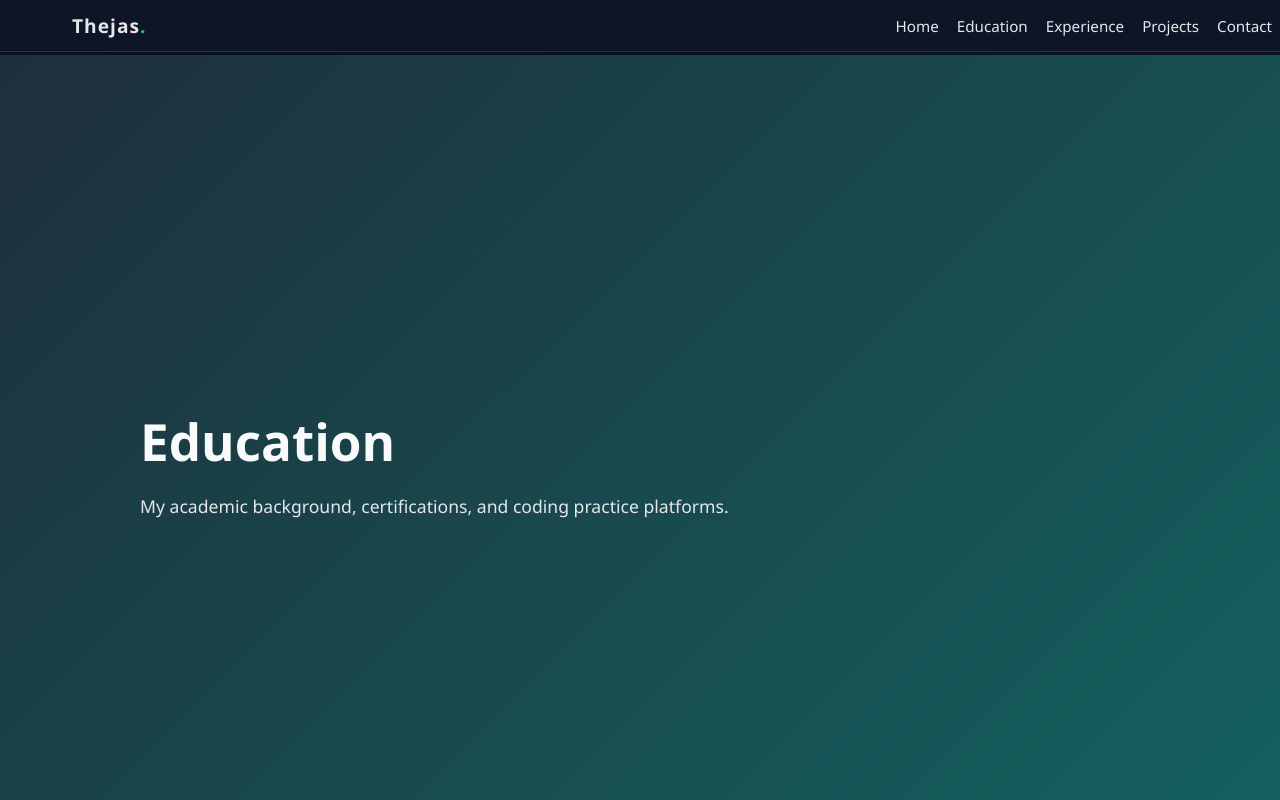
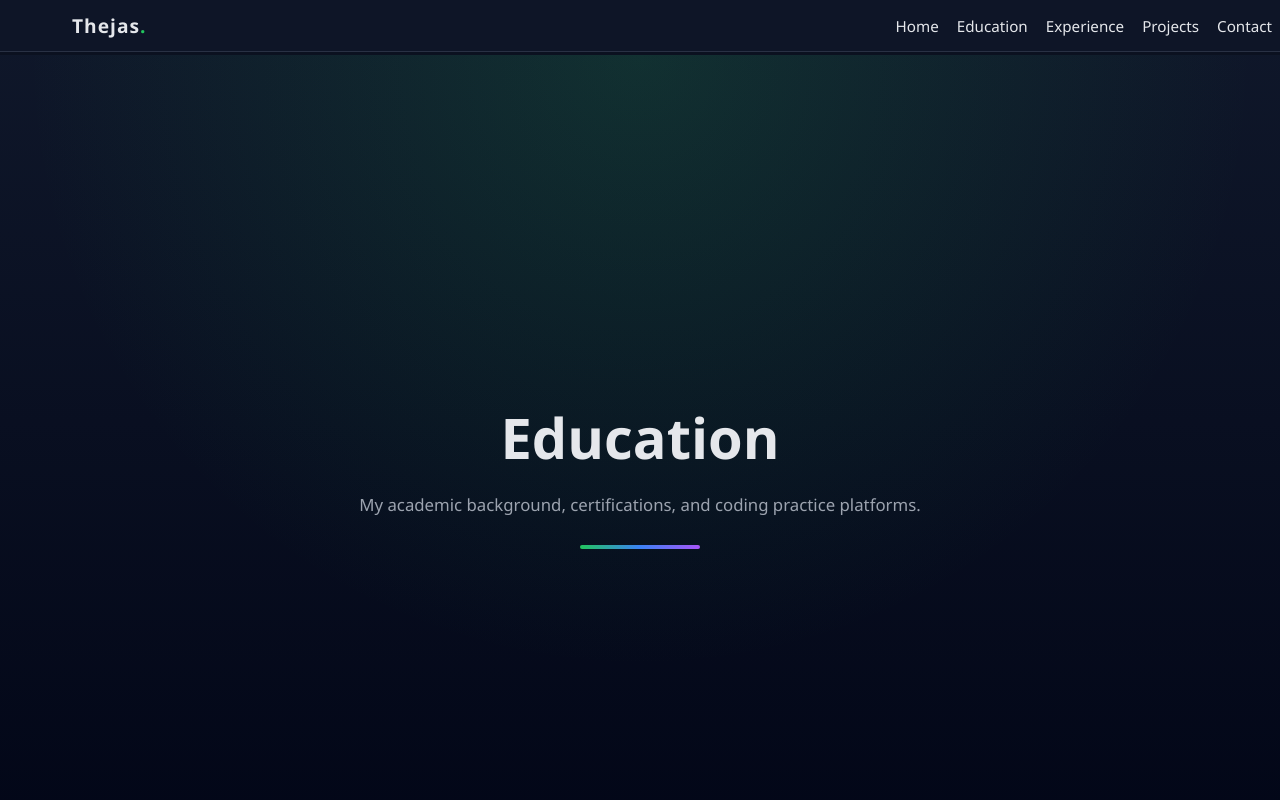
Before and after one commit to kstejas2001/dev-portfolio-template, a plain HTML site: page education.html in a window 1280 px wide. Shown: the top 800 px of the page. Drawn offline with Linux system fonts and the light colour scheme.

Commit message:
Add full-height micro hero to Education page with gradient accent

```diff
--- a/css/style.css
+++ b/css/style.css
@@ -86,7 +86,6 @@ header p{
     width: 100%;
 }
 /* Mobile friendly navbar */
-/* Navbar mobile fix */
 @media (max-width: 700px) {
     .navbar {
         padding: 10px 16px;
@@ -486,7 +485,6 @@ header p{
 
 
 /* Contact Section */
-/* Contact Section */
 #contact {
     background: #020617;
 }
@@ -562,6 +560,63 @@ header p{
 .contact-card p {
     margin: 0;
 }
+
+
+/* ================= EDUCATION PAGE ================= */
+.edu-hero {
+  min-height: 100vh;
+  display: flex;
+  align-items: center;
+  justify-content: center;
+  text-align: center;
+
+  background:
+    radial-gradient(
+      circle at top,
+      rgba(34, 197, 94, 0.15),
+      transparent 60%
+    ),
+    linear-gradient(
+      180deg,
+      rgba(15, 23, 42, 0.95),
+      rgba(2, 6, 23, 1)
+    );
+}
+
+.edu-hero-inner {
+  max-width: 700px;
+  padding: 0 20px;
+}
+
+.edu-hero h1 {
+  font-size: clamp(2.5rem, 5vw, 3.5rem);
+  font-weight: 700;
+  margin-bottom: 14px;
+  color: #e5e7eb;
+}
+
+.edu-hero p {
+  font-size: 1.05rem;
+  color: #9ca3af;
+  margin-bottom: 26px;
+  line-height: 1.6;
+}
+
+/* Accent line */
+.edu-accent-line {
+  width: 120px;
+  height: 4px;
+  margin: 0 auto;
+  border-radius: 999px;
+
+  background: linear-gradient(
+    90deg,
+    #22c55e,
+    #3b82f6,
+    #a855f7
+  );
+}
+
 /* Degrees Section */
 .degree-card {
     display: flex;
--- a/education.html
+++ b/education.html
@@ -23,16 +23,16 @@
     </nav>
 
     <!-- Page header -->
-    <header class="hero">
-        <div class="hero-inner">
-            <div class="hero-content">
-                <h1>Education</h1>
-                <p class="hero-subtitle">
-                    My academic background, certifications, and coding practice platforms.
-                </p>
-            </div>
-        </div>
+     <header class="edu-hero">
+      <div class="edu-hero-inner">
+        <h1>Education</h1>
+        <p>
+          My academic background, certifications, and coding practice platforms.
+        </p>
+        <div class="edu-accent-line"></div>
+      </div>
     </header>
+
 
     <!-- Education section -->
     <section class="section-container reveal">
```
